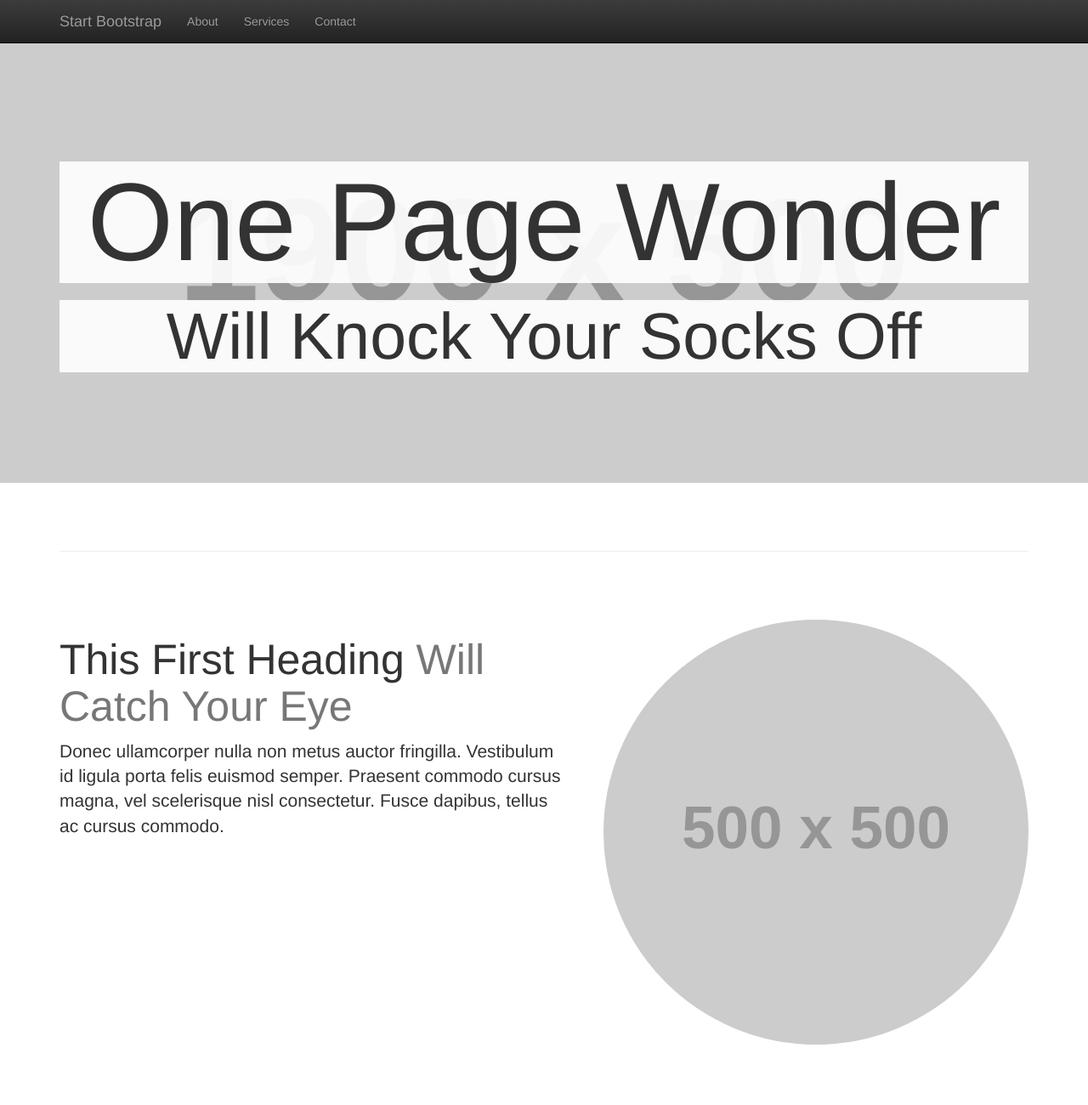
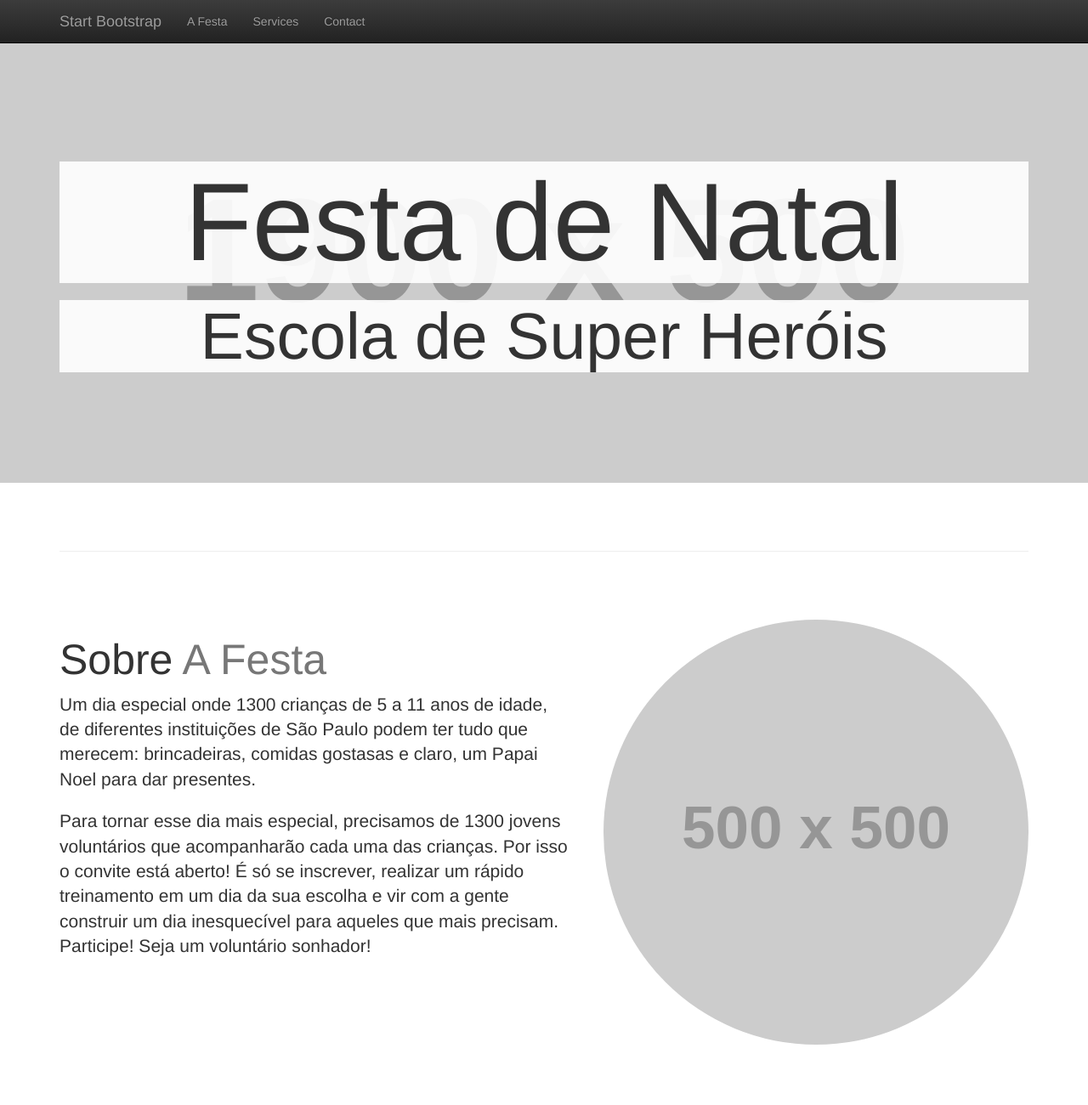
Before and after one commit to sonhar-acordado-sp/festa-de-natal-2015, a plain HTML site: page index.html in a window 1280 px wide. Shown: the top 1300 px of the page at 85% size. Drawn offline with nearby package versions, Linux system fonts and the light colour scheme; placeholder pictures from the web are drawn by us.

Commit message:
paragrafo sobre a festa

```diff
--- a/index.html
+++ b/index.html
@@ -1,15 +1,13 @@
 <!DOCTYPE html>
-<html lang="en">
-
+<html lang="pt-br">
 <head>
-
     <meta charset="utf-8">
     <meta http-equiv="X-UA-Compatible" content="IE=edge">
     <meta name="viewport" content="width=device-width, initial-scale=1">
-    <meta name="description" content="">
-    <meta name="author" content="">
+    <meta name="description" content="Festa de Natal da ONG Sonhar Acordado">
+    <meta name="author" content="Hacklab">
 
-    <title>One Page Wonder - Start Bootstrap Template</title>
+    <title>Festa de Natal | Escola de Super Heróis</title>
 
     <link rel="stylesheet" href="https://maxcdn.bootstrapcdn.com/bootstrap/3.3.5/css/bootstrap.min.css">
     <link rel="stylesheet" href="https://maxcdn.bootstrapcdn.com/bootstrap/3.3.5/css/bootstrap-theme.min.css">
@@ -46,7 +44,7 @@
             <div class="collapse navbar-collapse" id="bs-example-navbar-collapse-1">
                 <ul class="nav navbar-nav">
                     <li>
-                        <a href="#about">About</a>
+                        <a href="#about">A Festa</a>
                     </li>
                     <li>
                         <a href="#services">Services</a>
@@ -65,8 +63,8 @@
     <header class="header-image">
         <div class="headline">
             <div class="container">
-                <h1>One Page Wonder</h1>
-                <h2>Will Knock Your Socks Off</h2>
+                <h1>Festa de Natal</h1>
+                <h2>Escola de Super Heróis</h2>
             </div>
         </div>
     </header>
@@ -79,10 +77,18 @@
         <!-- First Featurette -->
         <div class="featurette" id="about">
             <img class="featurette-image img-circle img-responsive pull-right" src="http://placehold.it/500x500">
-            <h2 class="featurette-heading">This First Heading
-                <span class="text-muted">Will Catch Your Eye</span>
+            <h2 class="featurette-heading">Sobre
+                <span class="text-muted">A Festa</span>
             </h2>
-            <p class="lead">Donec ullamcorper nulla non metus auctor fringilla. Vestibulum id ligula porta felis euismod semper. Praesent commodo cursus magna, vel scelerisque nisl consectetur. Fusce dapibus, tellus ac cursus commodo.</p>
+            <p class="lead">Um dia especial onde 1300 crianças de 5 a 11 anos de idade,
+            de diferentes instituições de São Paulo podem ter tudo que merecem: brincadeiras,
+            comidas gostasas e claro, um Papai Noel para dar presentes.</p>
+
+            <p class="lead">Para tornar esse dia mais especial, precisamos de 1300 jovens
+            voluntários que acompanharão cada uma das crianças. Por isso o convite está aberto!
+            É só se inscrever, realizar um rápido treinamento em um dia da sua escolha e vir
+            com a gente construir um dia inesquecível para aqueles que mais precisam. Participe!
+            Seja um voluntário sonhador!</p>
         </div>
 
         <hr class="featurette-divider">
```
